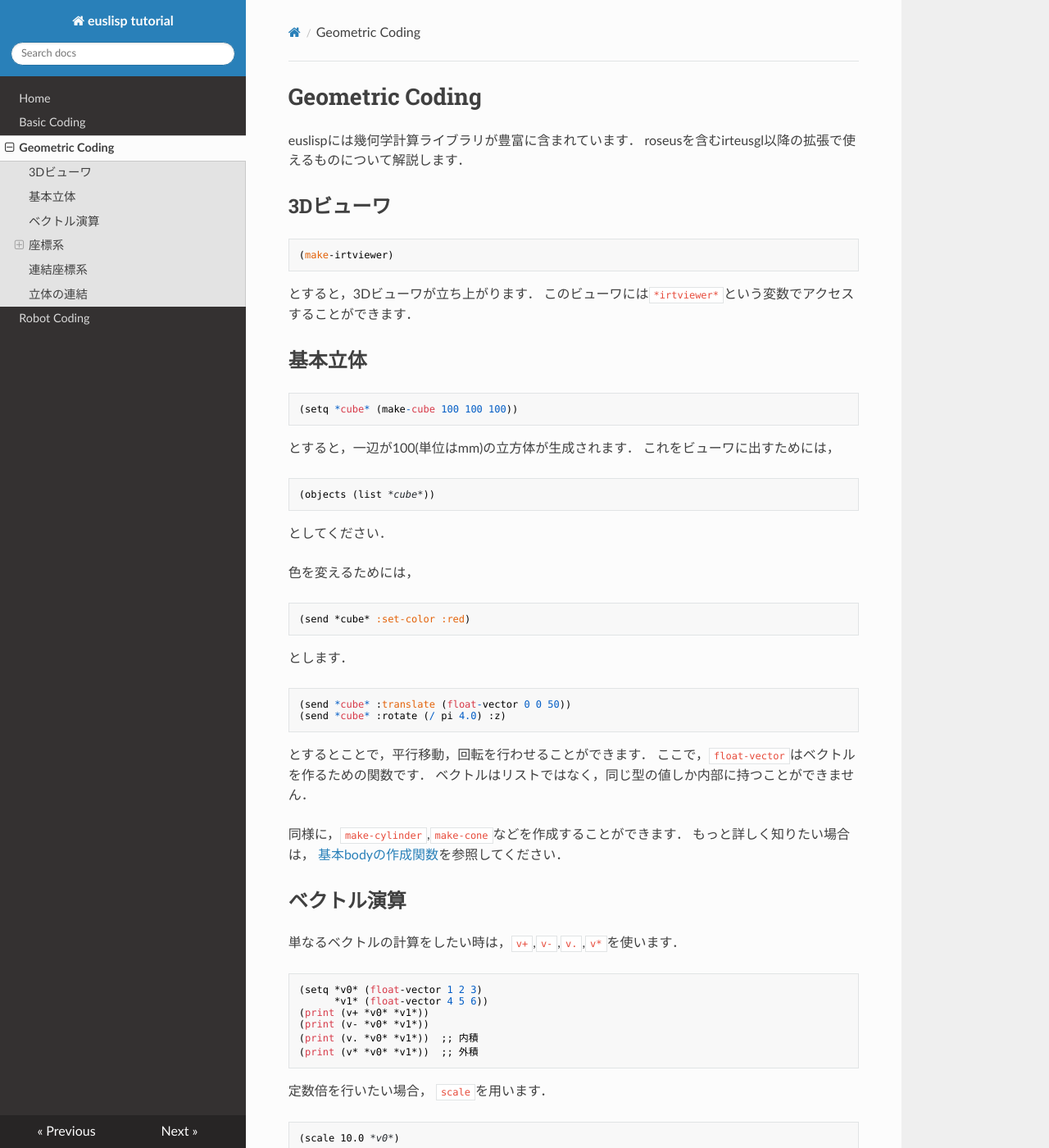
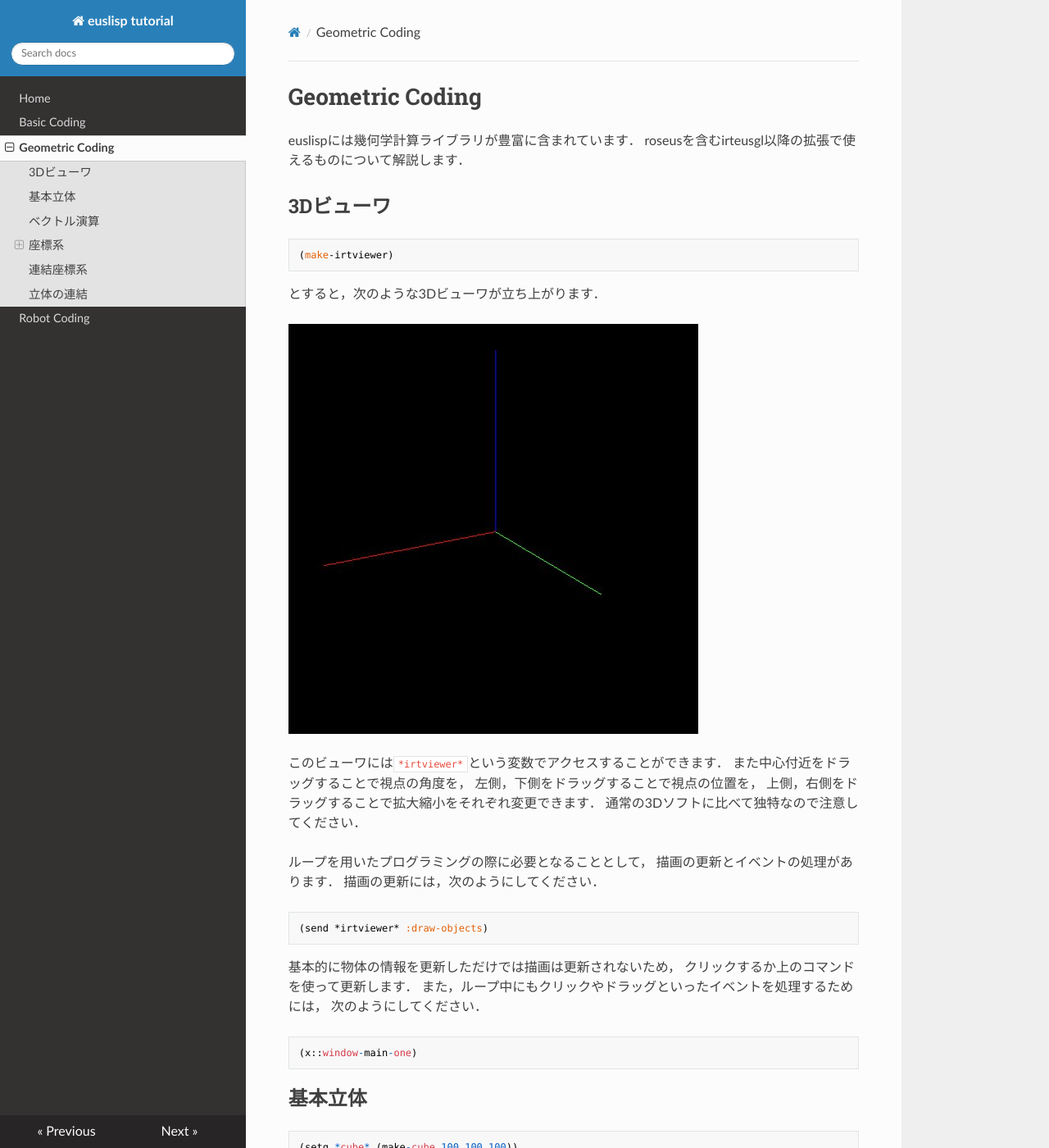
Before and after one commit to hyaguchijsk/euslisp_tutorial, an MkDocs documentation site: the page built from docs/geo_coding.md, in a window 1280 px wide and 1400 px high. Shown: the whole window at 82% size. Built offline with MkDocs 1.6.1, drawn with Linux system fonts in a browser that asks for light colours; nearby versions of some CDN libraries; old or Windows-style settings are respelled for this version of MkDocs; some of the changed text lies outside the part shown.

Commit message:
add irtviewer images to geo_coding

````diff
--- a/docs/geo_coding.md
+++ b/docs/geo_coding.md
@@ -10,8 +10,32 @@ roseusを含むirteusgl以降の拡張で使えるものについて解説しま
 (make-irtviewer)
 ```
 
-とすると，3Dビューワが立ち上がります．
+とすると，次のような3Dビューワが立ち上がります．
+
+![geo_irtviewer](figure/geo_irtviewer.jpg)
+
 このビューワには`*irtviewer*`という変数でアクセスすることができます．
+また中心付近をドラッグすることで視点の角度を，
+左側，下側をドラッグすることで視点の位置を，
+上側，右側をドラッグすることで拡大縮小をそれぞれ変更できます．
+通常の3Dソフトに比べて独特なので注意してください．
+
+ループを用いたプログラミングの際に必要となることとして，
+描画の更新とイベントの処理があります．
+描画の更新には，次のようにしてください．
+
+```
+(send *irtviewer* :draw-objects)
+```
+
+基本的に物体の情報を更新しただけでは描画は更新されないため，
+クリックするか上のコマンドを使って更新します．
+また，ループ中にもクリックやドラッグといったイベントを処理するためには，
+次のようにしてください．
+
+```
+(x::window-main-one)
+```
 
 
 ## 基本立体
@@ -41,6 +67,13 @@ roseusを含むirteusgl以降の拡張で使えるものについて解説しま
 とするとことで，平行移動，回転を行わせることができます．
 ここで，`float-vector`はベクトルを作るための関数です．
 ベクトルはリストではなく，同じ型の値しか内部に持つことができません．
+
+ここまでの変更を加えると，次のようになります．
+(表示を更新するにはビューワをクリックするか
+`send *irtviewer* :draw-objects`してください．)
+
+![geo_cube_01](figure/geo_cube_01.jpg)
+
 
 同様に，`make-cylinder`,`make-cone`などを作成することができます．
 もっと詳しく知りたい場合は，
@@ -209,11 +244,19 @@ roseusを含むirteusgl以降の拡張で使えるものについて解説しま
 (objects (list *body* *stick*))
 ```
 
+![geo_hammer_00](figure/geo_hammer_00.jpg)
+
+二つの物体が表示されます．
 この状態で`*stick*`を動かしてみると，
 ```
 (send *stick* :translate (float-vector 0 0 100))
+(send *irtviewer* :draw-objects)  ;; 表示の更新
 ```
-二つの立体が移動します．立体同士も連結することができました．
+
+![geo_hammer_01](figure/geo_hammer_01.jpg)
+
+二つの立体が一緒に移動します．立体同士も連結することができました．
+
 
 一方，この状態だと，
 ```
````
Also changed, not shown: other parts of docs/geo_coding.md (+5 -1 lines), docs/figure/geo_cube_00.jpg (added), docs/figure/geo_cube_01.jpg (added), docs/figure/geo_cube_02.jpg (added), docs/figure/geo_hammer_00.jpg (added), docs/figure/geo_hammer_01.jpg (added), docs/figure/geo_irtviewer.jpg (added).
